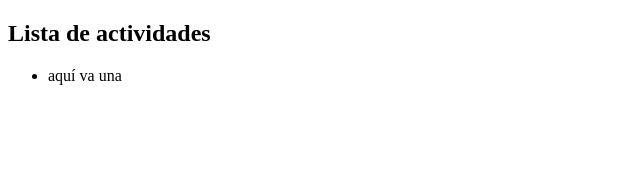
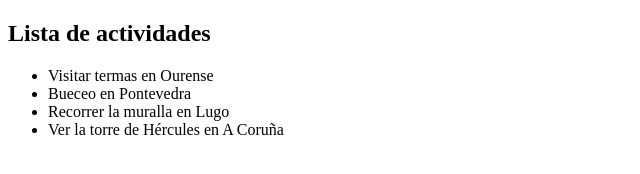
Before and after one commit to Bee96/balidea-intro-git, a plain HTML site: page index.html in a window 1280 px wide. Shown: the whole page, without its empty margins (0-640 px from the left). Drawn offline with Linux system fonts and the light colour scheme.

Commit message:
feat: listado de actividades

```diff
--- a/index.html
+++ b/index.html
@@ -6,7 +6,10 @@
     <body>
         <h2>Lista de actividades</h2>
         <ul>
-            <li>aquí va una</li>
+            <li>Visitar termas en Ourense</li>
+            <li>Bueceo en Pontevedra</li>
+            <li>Recorrer la muralla en Lugo</li>
+            <li>Ver la torre de Hércules en A Coruña</li>
         </ul>
     </body>
 </html>
```
